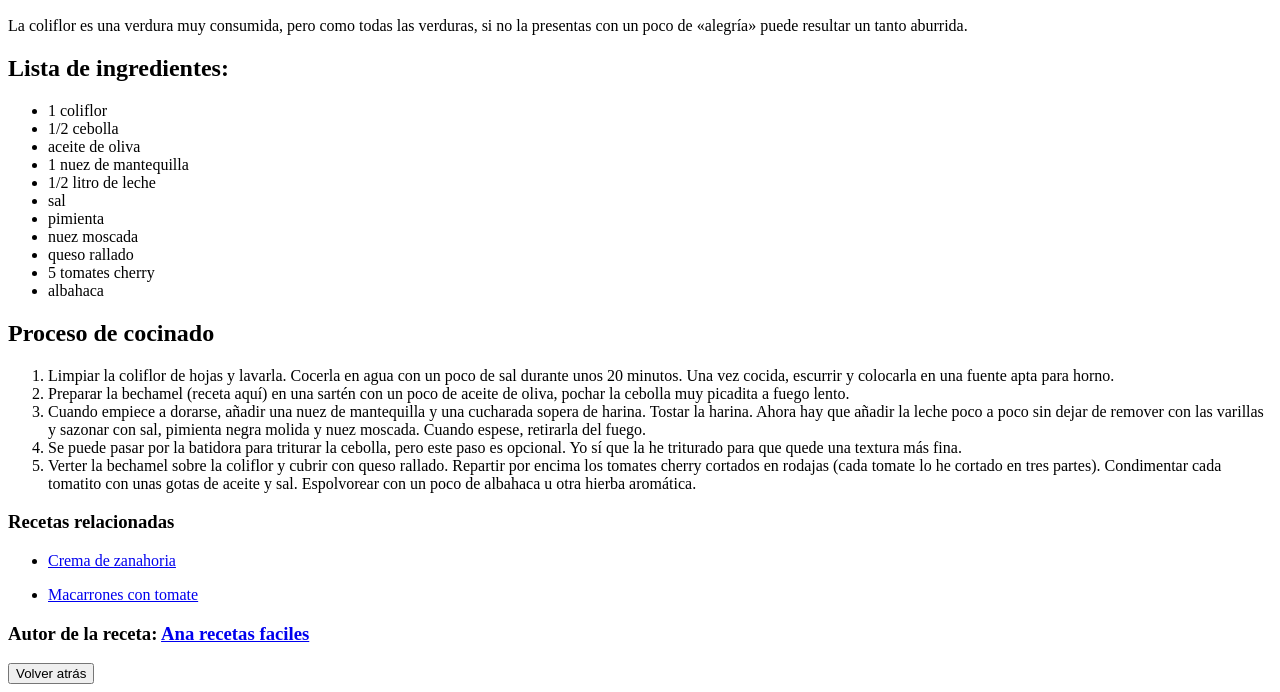
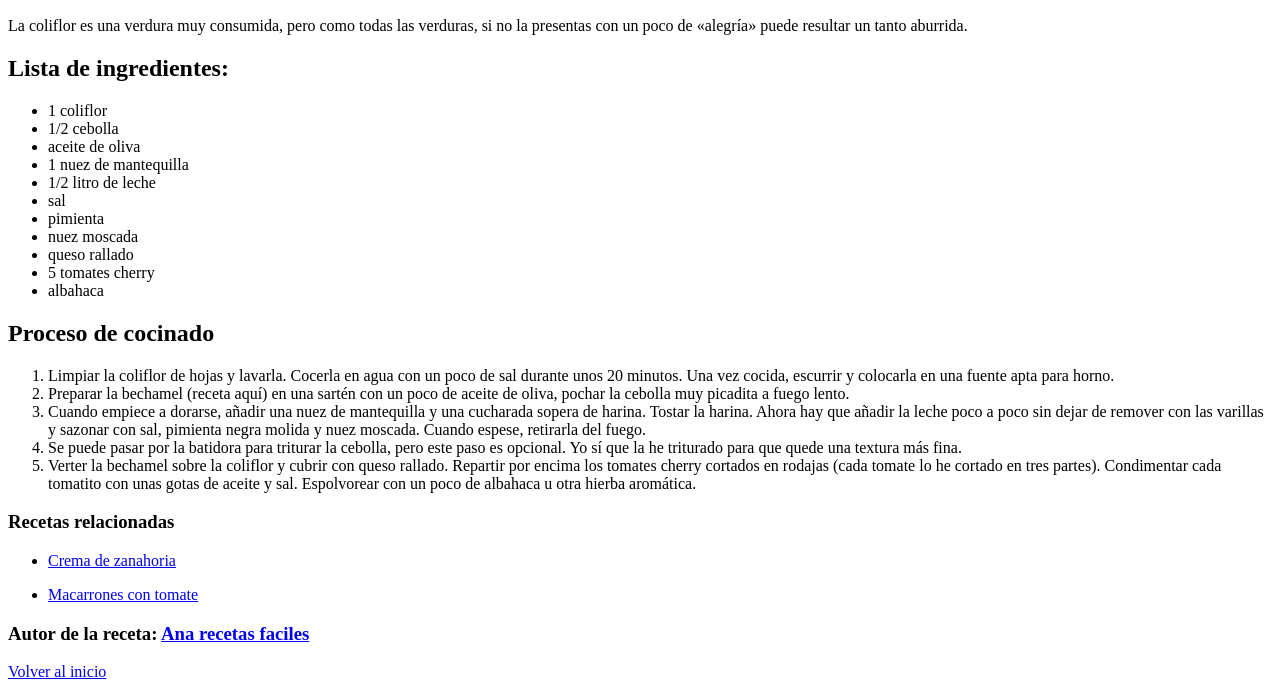
Before and after one commit to davidleonn/WebRecetasGrupo3, a plain HTML site: page Recetas/ColiflorGratinadaConTomatesCherry.html in a window 1280 px wide. Shown: the part 458-1150 px from the top of the page. Drawn offline with Linux system fonts and the light colour scheme.

Commit message:
Update ColiflorGratinadaConTomatesCherry.html

```diff
--- a/Recetas/ColiflorGratinadaConTomatesCherry.html
+++ b/Recetas/ColiflorGratinadaConTomatesCherry.html
@@ -38,7 +38,7 @@
 
                 <h3>Autor de la receta: <a href="https://www.annarecetasfaciles.com/2015/02/coliflor-gratinada-con-tomates-cherry.html">Ana recetas faciles</a></h3>
 
-                <button onclick="history.back()">Volver atrás</button>
+                <a href="../index.html">Volver al inicio</a>
 
         </body>
     </html>
```
